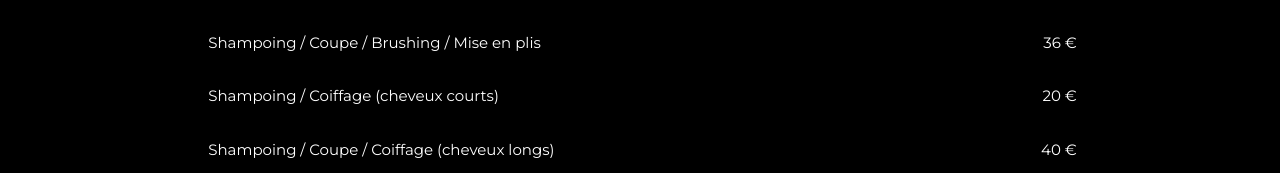
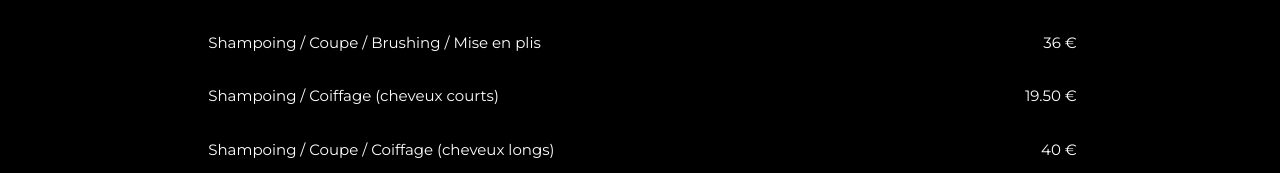
Before and after one commit to captainflo/Salon-Essentiel, a React (Create React App) app in the folder client/: page /tarif in a window 1280 px wide. Shown: the part 603-776 px from the top of the page. Built offline with nearby package versions, Linux system fonts and the light colour scheme.

Commit message:
change tarif

```diff
--- a/client/src/components/Tarif.js
+++ b/client/src/components/Tarif.js
@@ -47,7 +47,7 @@ function Tarif() {
                 <tr>
                   <td>Shampoing / Coiffage (cheveux courts)</td>
                   <td />
-                  <td className="right">20 €</td>
+                  <td className="right">19.50 €</td>
                 </tr>
                 <tr>
                   <td>Shampoing / Coupe / Coiffage (cheveux longs)</td>
```
